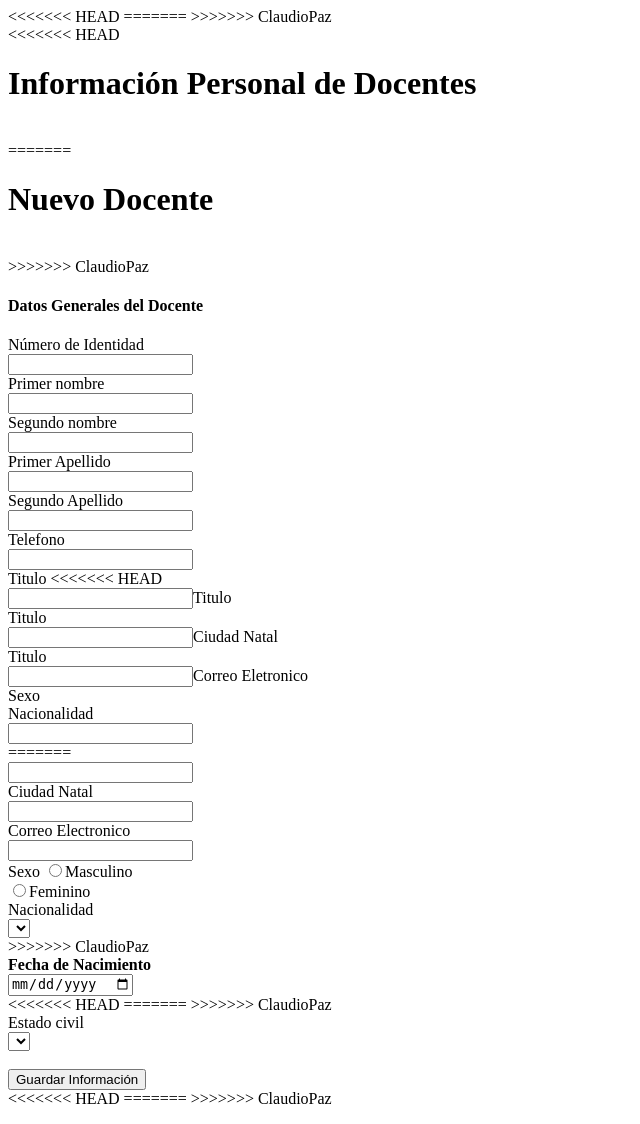
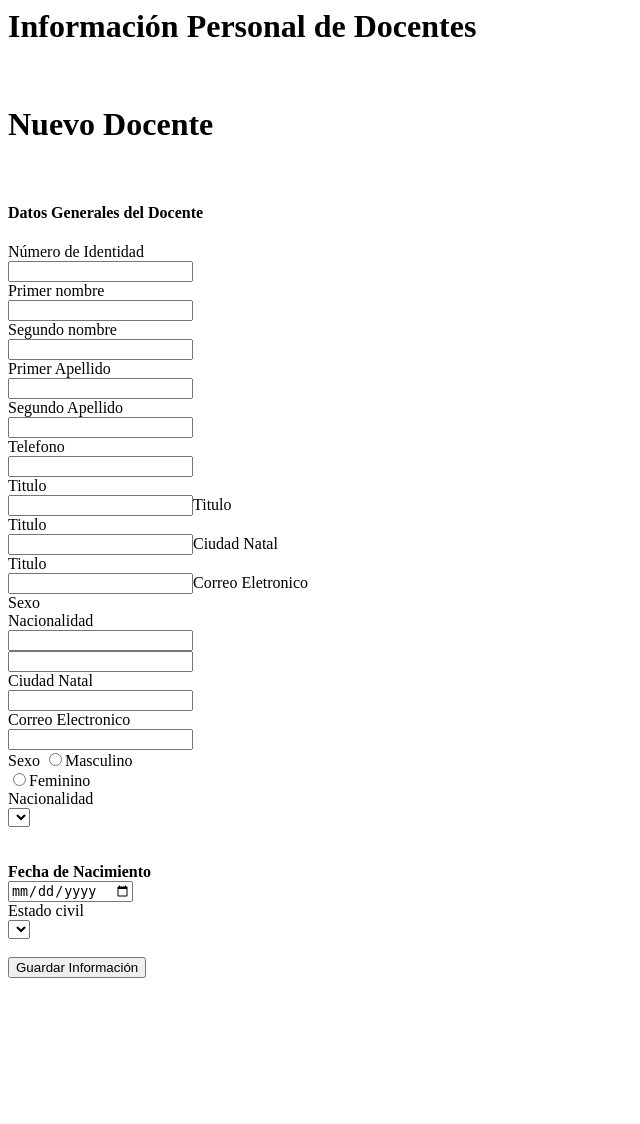
Before and after one commit to ggderas/SCJ, a PHP site: page /pages/CargaAcademica/RegristroDocentes.php in a window 1280 px wide. Shown: the whole page, without its empty margins (0-640 px from the left). After the commit the page ends 978 px from the top, so only its background shows below. Run offline with PHP 8.4, Linux system fonts and the light colour scheme; lists and menus that the app fills with data are empty.

Commit message:
Actualización Pantalla registro de docentes.

```diff
--- a/pages/CargaAcademica/RegristroDocentes.php
+++ b/pages/CargaAcademica/RegristroDocentes.php
@@ -1,26 +1,22 @@
-<<<<<<< HEAD
+
 <html lang="es">
     <head></head>
-=======
+
 <link href="css/datepicker.css" rel="stylesheet">
 <link href="css/prettify.css" rel="stylesheet">
 
 <script src="js/prettify.js"></script>
 <script src="js/bootstrap-datepicker.js"></script>
->>>>>>> ClaudioPaz
+
             <body>
                   <form role="form" id="form" method="post" class="form-horizontal" action="#">
                     <!-- .panel-heading -->
                     <div class="panel-body">
-<<<<<<< HEAD
                         <h1>Información Personal de Docentes</h1></br>
                         <div class="panel-group" id="accordion">
-                    <div class="panel panel-primary">
-=======
                                 <h1>Nuevo Docente</h1></br>
                                 <div class="panel-group" id="accordion">
                                     <div class="panel panel-default">
->>>>>>> ClaudioPaz
                                         <div class="panel-heading">
                                             <h4 class="panel-title">
                                                 <label><span class="glyphicon glyphicon-user" aria-hidden="true"></span> Datos Generales del Docente</label>
@@ -54,7 +50,7 @@
                                                 </div>
                                                 <div class="form-group">
                                                     <label class="col-sm-5 control-label"><span class="glyphicon glyphicon-exclamation-sign" aria-hidden="true"></span>Titulo</label>
-<<<<<<< HEAD
+
                                                     <div class="col-sm-7"><input id="titulo" class="form-control" name="titulo">Titulo</div>
                                                 </div>
                                                 <div class="form-group">
@@ -71,7 +67,7 @@
                                                 <div class="form-group">
                                                     <label class="col-sm-5 control-label"><span class="glyphicon glyphicon-exclamation-sign" aria-hidden="true"></span> Nacionalidad</label>
                                                     <div class="col-sm-7"><input id="nacionalidad" class="form-control" name="nacionalidad"  required></div>
-=======
+
                                                     <div class="col-sm-7"><input id="titulo" class="form-control" name="titulo"></div>
                                                 </div>
                                                 <div class="form-group">
@@ -89,17 +85,12 @@
                                                 </div>
                                                 <div class="form-group">
                                                     <label class="col-sm-5 control-label"><span class="glyphicon glyphicon-exclamation-sign" aria-hidden="true"></span> Nacionalidad</label>
-                                    <div class="col-sm-7"><select class="form-control" id="nacionalidad" name="nacionalidad"></select>
-                                        <br>
->>>>>>> ClaudioPaz
+                                                    <div class="col-sm-7"><select class="form-control" id="nacionalidad" name="nacionalidad"></select></div>
+                                                        <br></br>
                                                 </div>
                                                 <div class="form-group">
                                                     <label class="col-sm-5 control-label"><strong><span class="glyphicon glyphicon-exclamation-sign" aria-hidden="true"></span> Fecha de Nacimiento</strong></label>
                                                     <div class="col-sm-7"><input id="fecha" type="date" name="fecha" autocomplete="off" class="input-xlarge" format="yyyy-mm-dd" required><br></div>
-<<<<<<< HEAD
-=======
-
->>>>>>> ClaudioPaz
                                                 </div>
                                                 <div class="form-group">
                                                     <label class="col-sm-5 control-label"><span class="glyphicon glyphicon-exclamation-sign" aria-hidden="true"></span> Estado civil</label>
@@ -114,9 +105,7 @@
                                 </div>
                             </br><button type="submit" id="actualizar" class="ActualizarB btn btn-primary">Guardar Información</button>
                         </div>
+                    </div>
                 </form>
             </body>
-<<<<<<< HEAD
 </html>
-=======
->>>>>>> ClaudioPaz
```
Also changed, not shown: pages/SecretariaAcademica/tipoEstudiante.php (deleted, +0 -40 lines). Lines whose indentation alone changed are shown as unchanged.
